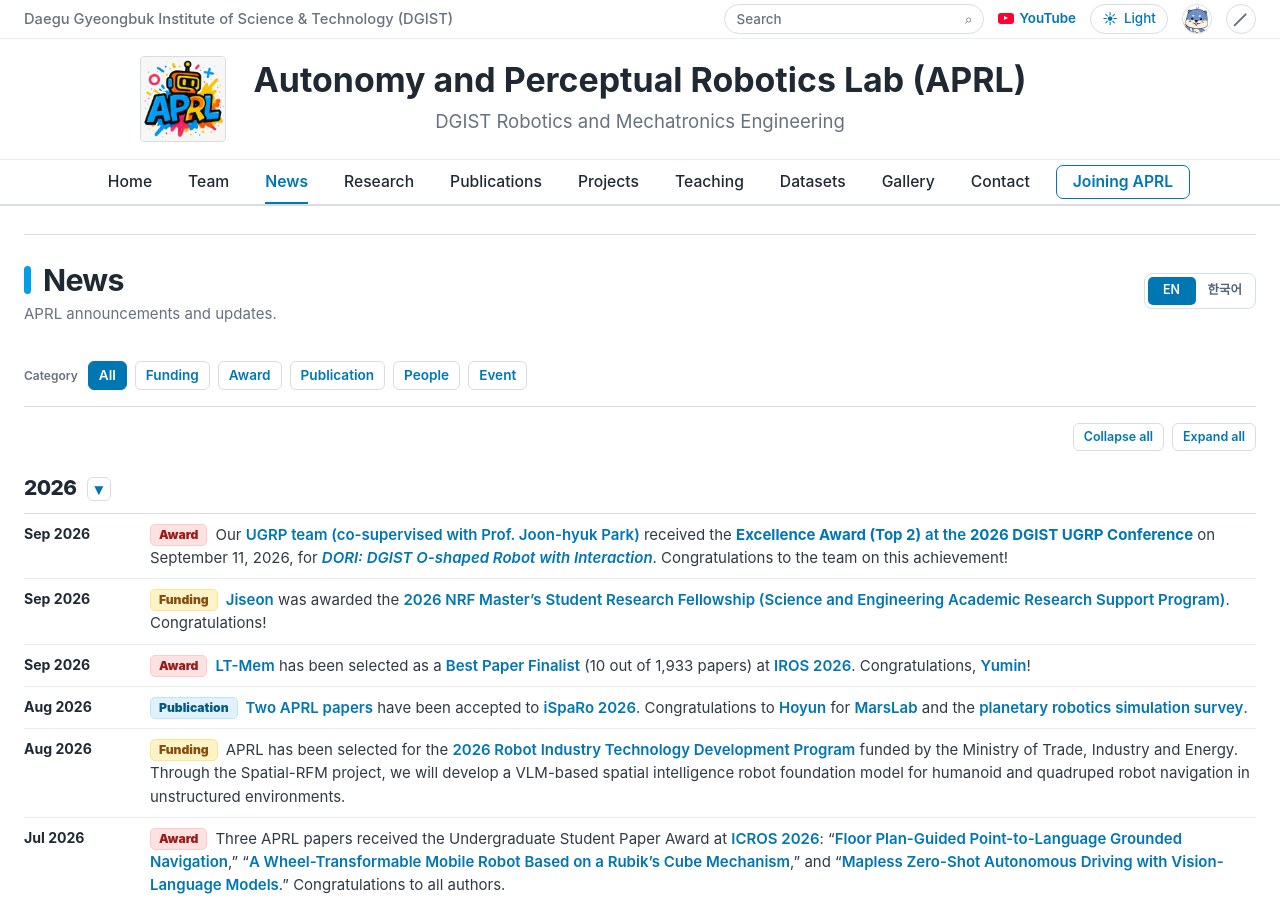
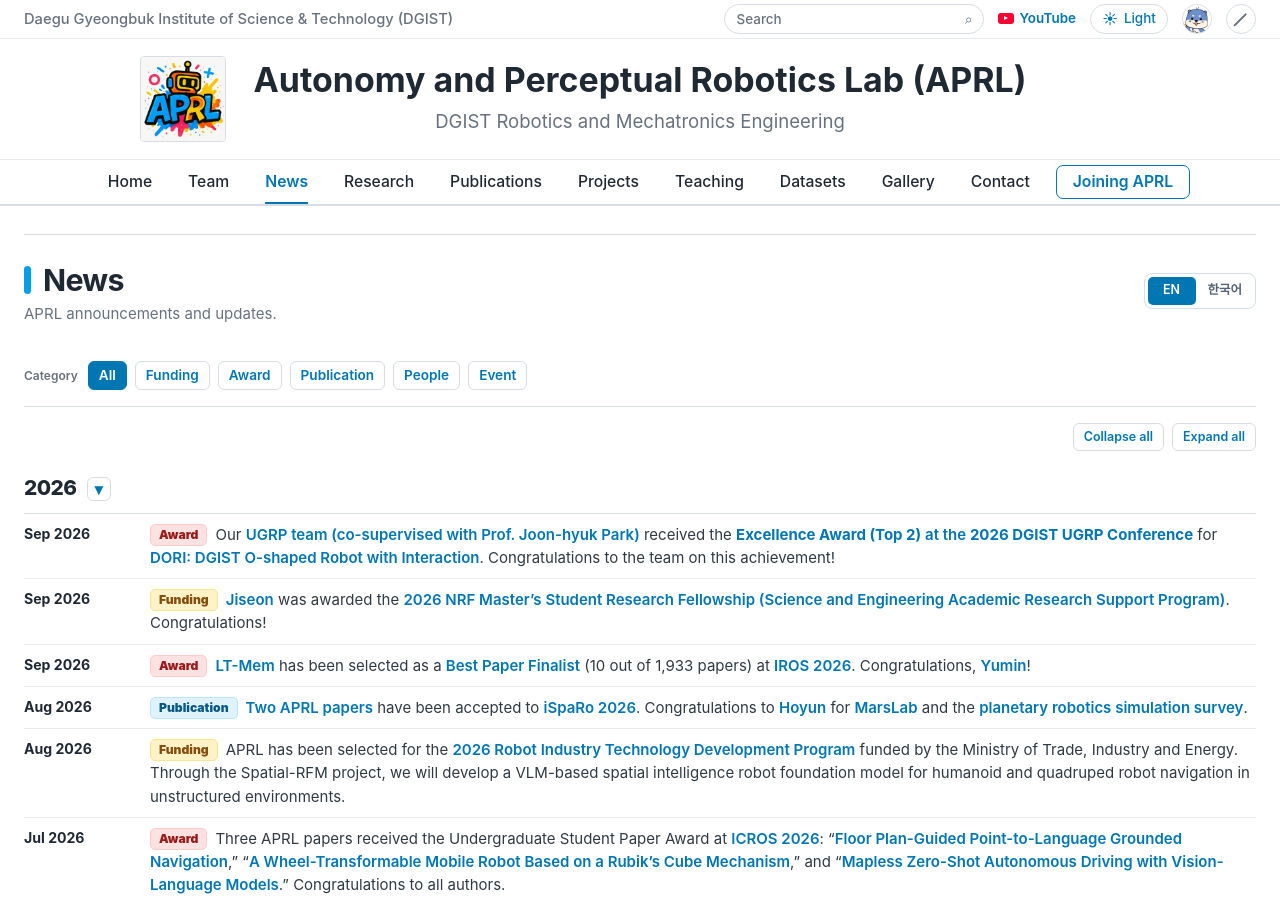
Before and after one commit to team-aprl/team-aprl.github.io, a Jekyll site: the page built from news.html, in a window 1280 px wide and 900 px high. Built offline with Jekyll 4.4.1, drawn with Linux system fonts in a browser that asks for light colours.

Commit message:
Simplify DORI award news date and title formatting

```diff
--- a/news-language.js
+++ b/news-language.js
@@ -1,6 +1,6 @@
 (() => {
   const translations = {
-    "ugrp-2026-dori-excellence": `<span class="news-tag tag-award">수상</span><a href="team.html#ugrp-2026-dori">UGRP 팀(Prof. Joon-hyuk Park 공동지도)</a>이 2026년 9월 11일 열린 <a href="assets/news/ugrp-2026-dori-excellence-preview.webp"><strong>2026 DGIST UGRP Conference</strong></a>에서 <a href="https://dgist-dori.github.io/" target="_blank" rel="noopener noreferrer"><em>DORI: DGIST O-shaped Robot with Interaction</em></a> 프로젝트로 <a href="assets/news/ugrp-2026-dori-excellence-preview.webp"><strong>우수상(Top 2)</strong></a>을 수상했습니다. 팀의 멋진 성과를 축하합니다!`,
+    "ugrp-2026-dori-excellence": `<span class="news-tag tag-award">수상</span><a href="team.html#ugrp-2026-dori">UGRP 팀(Prof. Joon-hyuk Park 공동지도)</a>이 <a href="assets/news/ugrp-2026-dori-excellence-preview.webp"><strong>2026 DGIST UGRP Conference</strong></a>에서 <a href="https://dgist-dori.github.io/" target="_blank" rel="noopener noreferrer">DORI: DGIST O-shaped Robot with Interaction</a> 프로젝트로 <a href="assets/news/ugrp-2026-dori-excellence-preview.webp"><strong>우수상(Top 2)</strong></a>을 수상했습니다. 팀의 멋진 성과를 축하합니다!`,
     "nrf-masters-fellowship-jiseon-kim": `<span class="news-tag tag-funding">연구비</span><a href="team.html#team-member-jiseon-kim">김지선</a> 님이 <a href="assets/news/nrf-2026-masters-student-research-fellowship-jiseon-kim.png">2026년도 이공분야 학술연구지원사업(석사과정생연구장려금지원사업)</a>에 선정되었습니다. 축하합니다!`,
     "lt-mem-finalist": `<span class="news-tag tag-award">수상</span><a href="publications.html?year=2026&amp;venue=iros&amp;q=LT-Mem#lt-mem">LT-Mem</a>이 <a href="assets/news/lt-mem-iros2026-best-paper-finalist.png">최우수 논문 후보</a>(전체 1,933편 중 10편)로 선정되었습니다. <a href="https://2026.ieee-iros.org/">IROS 2026</a>에서 발표될 예정입니다. <a href="team.html#team-member-yumin-lee">이유민</a> 님, 축하합니다!`,
     "isparo-2026": `<span class="news-tag tag-publication">논문</span>APRL 논문 2편이 <a href="http://isparo.space">iSpaRo 2026</a>에 채택되었습니다. <a href="team.html#team-member-hoyun-kim">김호윤</a> 님의 <a href="publications.html?year=2026&amp;venue=isparo#marslab-isparo-2026">MarsLab</a>과 <a href="publications.html?year=2026&amp;venue=isparo#planetary-robotics-simulation-survey-isparo-2026">행성 로보틱스 시뮬레이션 서베이</a> 논문 채택을 축하합니다.`,
--- a/news.html
+++ b/news.html
@@ -43,7 +43,7 @@
         <ol class="news-list">
           <li data-news-category="award" data-news-id="ugrp-2026-dori-excellence" data-home-reveal="true">
             <time datetime="2026-09-11">Sep 11, 2026</time>
-            <p><span class="news-tag tag-award">Award</span>Our <a href="team.html#ugrp-2026-dori">UGRP team (co-supervised with Prof. Joon-hyuk Park)</a> received the <a href="assets/news/ugrp-2026-dori-excellence-preview.webp"><strong>Excellence Award (Top 2)</strong> at the <strong>2026 DGIST UGRP Conference</strong></a> on September 11, 2026, for <a href="https://dgist-dori.github.io/" target="_blank" rel="noopener noreferrer"><em>DORI: DGIST O-shaped Robot with Interaction</em></a>. Congratulations to the team on this achievement!</p>
+            <p><span class="news-tag tag-award">Award</span>Our <a href="team.html#ugrp-2026-dori">UGRP team (co-supervised with Prof. Joon-hyuk Park)</a> received the <a href="assets/news/ugrp-2026-dori-excellence-preview.webp"><strong>Excellence Award (Top 2)</strong> at the <strong>2026 DGIST UGRP Conference</strong></a> for <a href="https://dgist-dori.github.io/" target="_blank" rel="noopener noreferrer">DORI: DGIST O-shaped Robot with Interaction</a>. Congratulations to the team on this achievement!</p>
           </li>
           <li data-news-category="funding" data-news-id="nrf-masters-fellowship-jiseon-kim" data-home-reveal="true">
             <time datetime="2026-09">Sep 2026</time>
```
